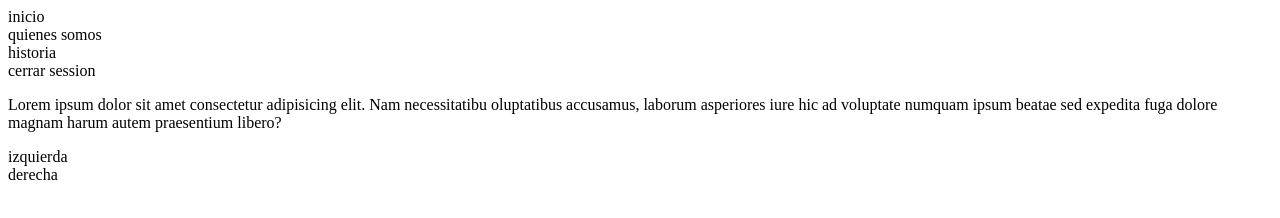
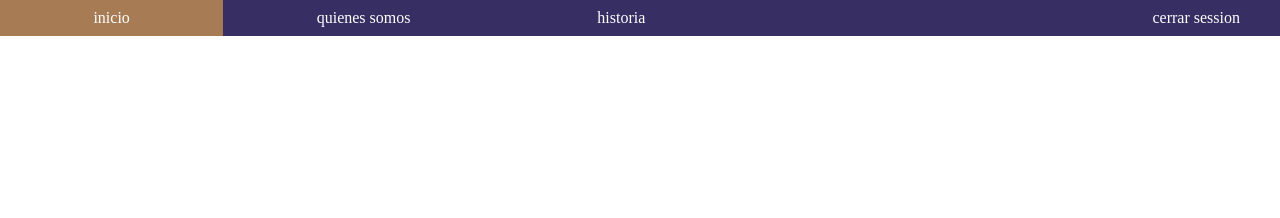
Before and after one commit to 99andres/sitio_responsive_flexbox, a plain HTML site: page index.html in a window 1280 px wide. Drawn offline with Linux system fonts and the light colour scheme.

Commit message:
estilos encabezados en web

```diff
--- a/index.css
+++ b/index.css
@@ -0,0 +1,41 @@
+body{
+    margin: 0;
+    padding: 0;
+}
+.contenedor{
+    display: flex;
+    flex-direction: column;
+    flex-wrap: wrap;
+
+}
+.encabezado{
+    flex: 1 auto;
+    width: 100%;
+    display: flex;
+    background: #170d4adb;
+    height: 2.25rem;
+}
+    div.item{
+        height: 100%;
+        display: flex;
+        justify-content: center;
+        align-items: center;
+    }
+    div.item:hover{
+        background: rgb(167, 124, 85);
+        transition: 2s;
+    }
+    div.item a,div.final a{
+        text-decoration: none;
+        color: white;
+    }
+
+    .item:nth-of-type(1) { flex: 1 auto; }
+    .item:nth-of-type(2) { flex: 1 auto; }
+    .item:nth-of-type(3) { flex: 1 auto; }
+
+    .final{
+        flex: 2 auto;
+        text-align: end;
+        margin:auto 40px;
+    }
--- a/index.html
+++ b/index.html
@@ -4,21 +4,22 @@
     <meta charset="UTF-8">
     <meta http-equiv="X-UA-Compatible" content="IE=edge">
     <meta name="viewport" content="width=device-width, initial-scale=1.0">
+    <link rel="stylesheet" href="index.css">
     <title>Document</title>
 </head>
 <body>
  <div class='contenedor'>
-     <nav>
-        <div>inicio</div>
-        <div>quienes somos</div>
-        <div>historia</div>
-        <div>cerrar session</div>
+     <nav class="encabezado">
+        <div class="item">
+            <a href="#">inicio</a></div>
+        <div class="item">
+            <a href="#">quienes somos</a></div>
+        <div class="item">
+            <a href="#">historia</a></div>
+        <div class="final">
+            <a href="#">cerrar session</a></div>
      </nav>
-     <article>
-         <p>Lorem ipsum dolor sit amet consectetur adipisicing elit. Nam necessitatibu oluptatibus accusamus, laborum asperiores iure hic ad voluptate numquam ipsum beatae sed expedita fuga dolore magnam harum autem praesentium libero?</p>
-     </article>
-     <section class="izquierda">izquierda</section>
-     <section class="derecha">derecha</section>
+
 
  </div>
 </body>
```
